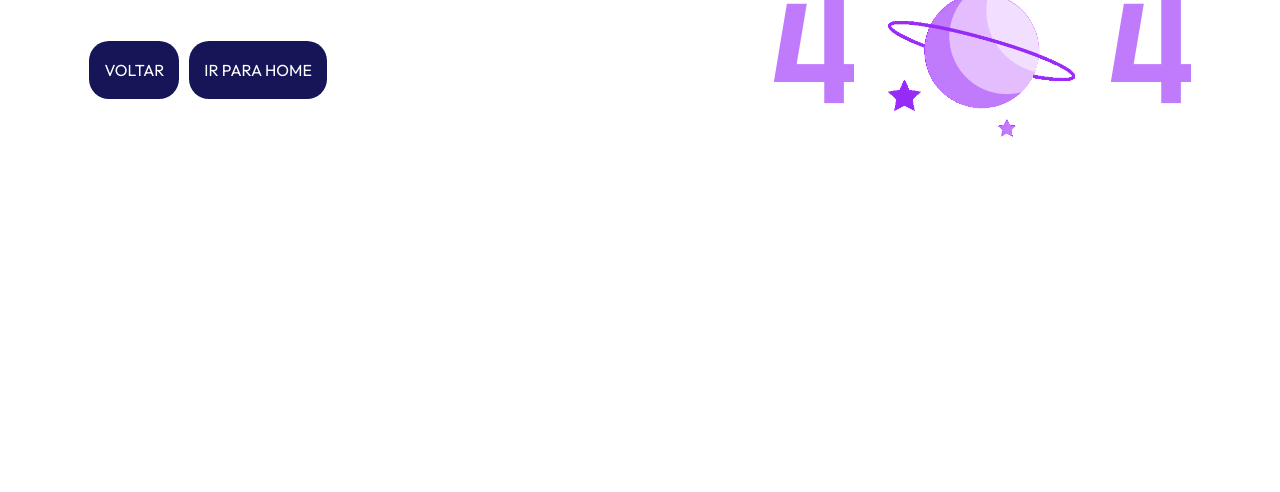
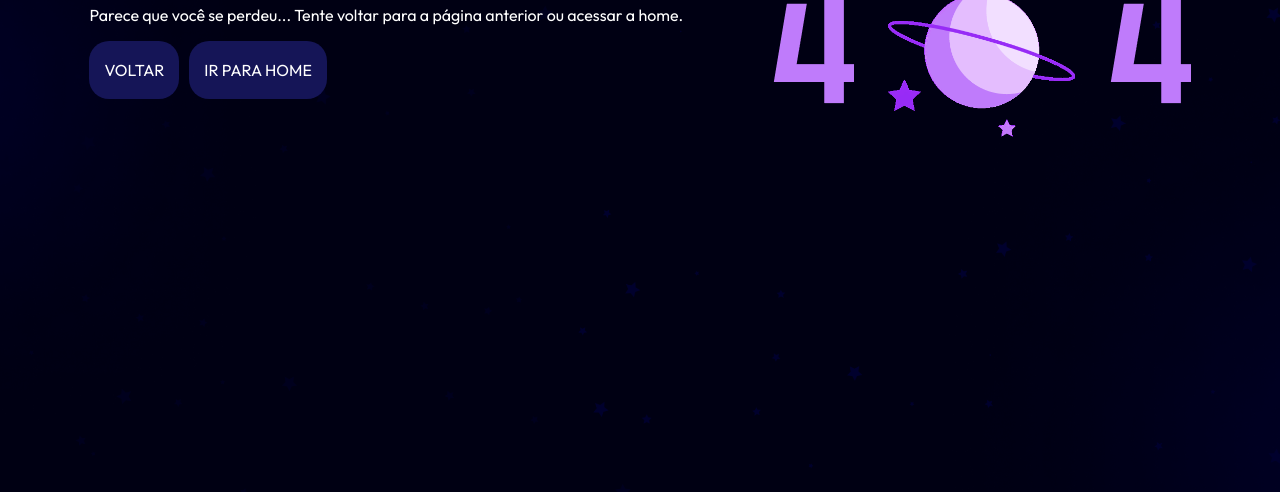
Before and after one commit to soaresgaab/Erro404, a plain HTML site: page index.html in a window 1280 px wide. Shown: the part 308-800 px from the top of the page. Drawn offline with Linux system fonts and the light colour scheme; the site is published under a folder, as on GitHub Pages, so addresses that start at the root find nothing.

Commit message:
Update style.css

```diff
--- a/style.css
+++ b/style.css
@@ -1,6 +1,6 @@
 body {
   font-family: "Outfit", sans-serif;
-  background-image: url("/assets/background.png");
+  background-image: url("./assets/background.png");
   background-size: cover;
   background-position: center;
   background-repeat: no-repeat;
```
